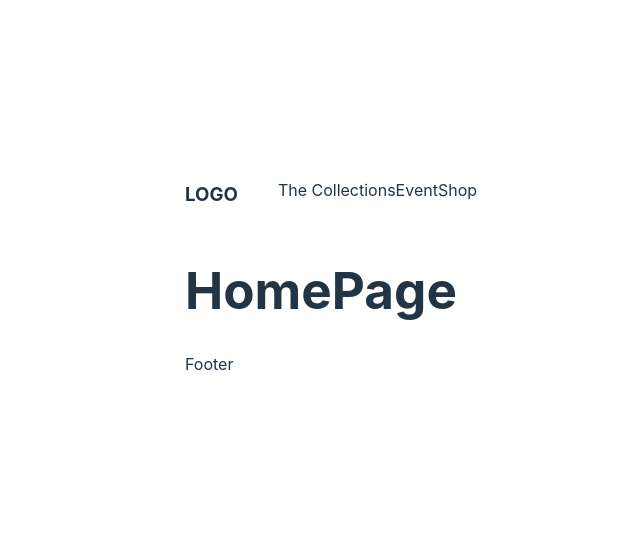
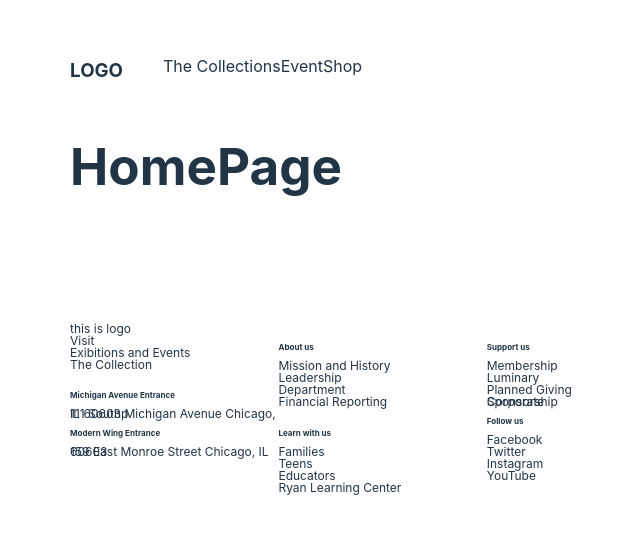
Before and after one commit to yhuuuu/Museum_React, a React (Vite) app: page / in a window 1280 px wide. Shown: the part 131-664 px from the top of the page, without its empty margins (309-949 px from the left). Built offline with nearby package versions, Linux system fonts and the light colour scheme.

Commit message:
drafted footer

```diff
--- a/src/App.css
+++ b/src/App.css
@@ -55,3 +55,17 @@
   max-width: 100%;
   max-height: 100%;
 }
+
+.footer{
+  width: 100%;
+  display: flex;
+  font-size: 12px;
+  line-height:0;
+  padding-top: 100px;
+}
+
+.footer-left, .footer-right{
+  width: 50%;
+  display: flex;
+  flex-direction: column;
+}
--- a/src/App.jsx
+++ b/src/App.jsx
@@ -24,7 +24,10 @@ function App() {
         <Route path='/shop' element={<ShopPage />} />
         <Route path='/events' element={<EventPage />} />
       </Routes>
+      <div>
       <Footer/>
+      </div>
+
     </>
   )
 }
--- a/src/components/Footer.jsx
+++ b/src/components/Footer.jsx
@@ -2,7 +2,61 @@ import React from 'react'
 
 function Footer() {
   return (
-    <div>Footer</div>
+    <div className='footer'>
+      <div className='footer-left'>
+        <div>
+          <div>this is logo</div>
+          <p>Visit</p>
+          <p>Exibitions and Events</p>
+          <p>The Collection</p>
+        </div>
+        <div>
+          <div>
+            <h6>Michigan Avenue Entrance</h6>
+            111 South Michigan Avenue
+            Chicago, IL 60603p
+          </div>
+          <div>
+            <h6>Modern Wing Entrance</h6>
+            159 East Monroe Street
+            Chicago, IL 60603
+          </div>
+        </div>
+      </div>
+      <div className='footer-right'>
+        <div>
+          <h6>About us</h6>
+          <p>Mission and History</p>
+          <p>Leadership</p>
+          <p>Department</p>
+          <p>Financial Reporting</p>
+        </div>
+        <div>
+          <h6>Learn with us</h6>
+          <p>Families</p>
+          <p>Teens</p>
+          <p>Educators</p>
+          <p>Ryan Learning Center</p>
+          </div>
+      </div>
+      <div>
+      <div>
+          <h6>Support us</h6>
+          <p>Membership</p>
+          <p>Luminary</p>
+          <p>Planned Giving</p>
+          <p>Corporate Sponsorship</p>
+        </div>
+        <div>
+          <h6>Follow us</h6>
+          <p>Facebook</p>
+          <p>Twitter</p>
+          <p>Instagram</p>
+          <p>YouTube</p>
+        </div>
+      </div>
+
+    </div>
   )
 }
 
--- a/src/pages/ArtworkDetail.jsx
+++ b/src/pages/ArtworkDetail.jsx
@@ -35,8 +35,7 @@ function ArtworkDetail() {
   console.log(artworkImg);
 
   return (
-    <>
-
+    <div className="artwork-detail">
       <div className="artworkDetail-top-section">
         {/* Check if artwork and artworkImg are not null before accessing their properties */}
         {artwork && (
@@ -57,7 +56,7 @@ function ArtworkDetail() {
           <ArtworkInfoDetail artwork={artwork}/>
       </div>
 
-    </>
+    </div>
 
   )
 }
```
